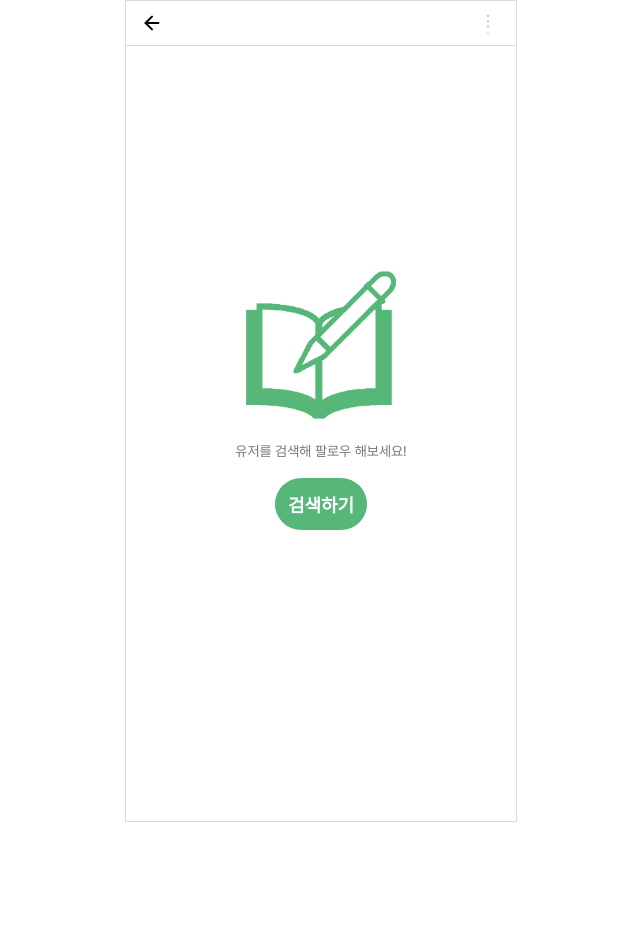
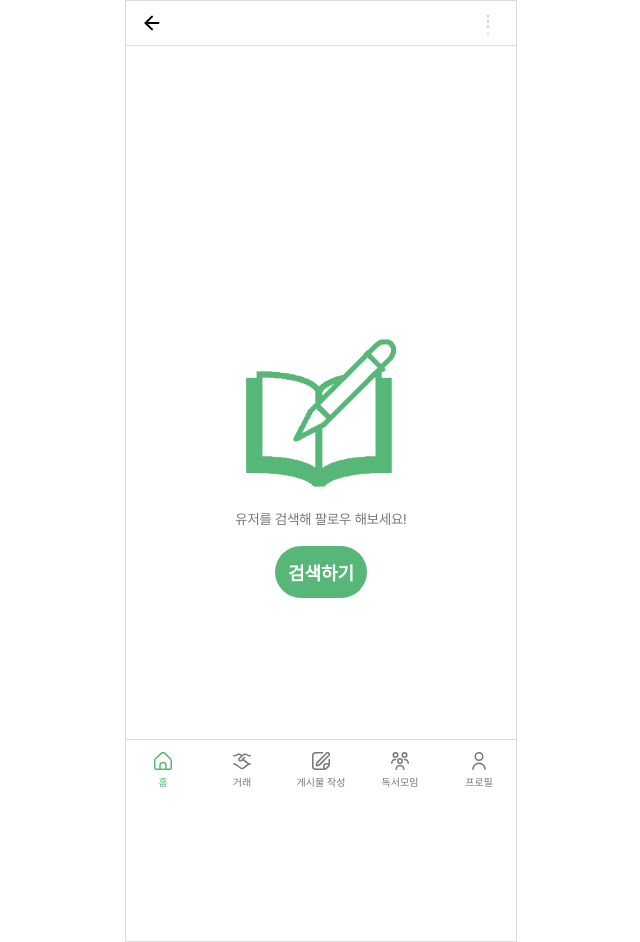
Before and after one commit to FRONTENDSCHOOL7/final-19-Talkhoogam, a React (Create React App) app: page /home in a window 1280 px wide. Shown: the whole page, without its empty margins (319-959 px from the left). Before the commit the page ends 822 px from the top, so only its background shows below. Built offline with nearby package versions, Linux system fonts and the light colour scheme; what recoil-persist would draw is missing.

Commit message:
🎨 style: 푸터 하단 고정, LayoutStyle 최소 높이 800px으로 수정

```diff
--- a/src/components/footer/Footer.jsx
+++ b/src/components/footer/Footer.jsx
@@ -72,13 +72,14 @@ export default Footer
 
 const FooterLayout = styled.footer`
     border-top: 1px solid #dbdbdb;
-    width: 100%;
+    max-width: 390px;
     display: flex;
     align-items: center;
     justify-content: center;
     gap: 5px;
-    /* position: absolute; */
+    position: fixed;
     bottom: 0;
+    background-color: white;
 `;
 
 const FooterIconWrap = styled.button`
--- a/src/styles/EmptyStyled.js
+++ b/src/styles/EmptyStyled.js
@@ -2,18 +2,17 @@ import styled from "styled-components";
 
 
 export const EmptyLayout = styled.div`
+    height: 100vh;
     display: flex;
     align-items: center;
     justify-content: center;
     flex-direction: column;
     gap: 20px;
-    margin-bottom: 270px;
 `
 
 export const LogoImg = styled.img`
     width: 158px;
     height: 158px;
-    margin-top: 200px;
 `
 
 export const EmptyText = styled.p`
--- a/src/styles/LayoutStyled.js
+++ b/src/styles/LayoutStyled.js
@@ -2,22 +2,19 @@ import styled from "styled-components";
 
 export const LayoutStyle = styled.section`
     max-width: 390px;
-    max-height: 820px;
     margin: 0 auto;
-    position: relative;
-    /* overflow-x: auto; */
-    overflow: scroll;
-
+    min-height: 800px;
+    /* 내부 스크롤 안보이게 처리 */
+    /* overflow: scroll;
     &::-webkit-scrollbar{
         display: none;
-    }
+    } */
+
     /* 임시 border */
     border: 1px solid #dbdbdb;
 `
 
 export const LayoutInsideStyle = styled.div`
     padding: 20px 16px 25px 16px;
-    height: 100%;
-    /* overflow: auto; */
-    /* margin-bottom: 60px; */
+    margin-bottom: 50px;
 `
```
